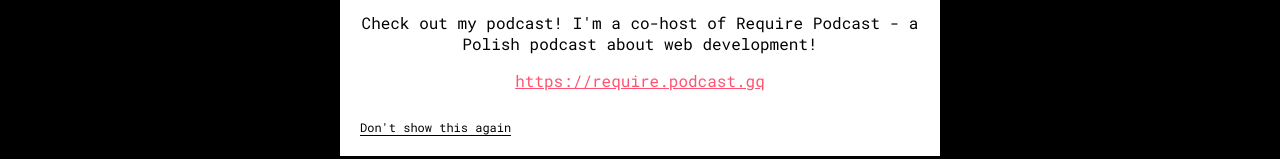
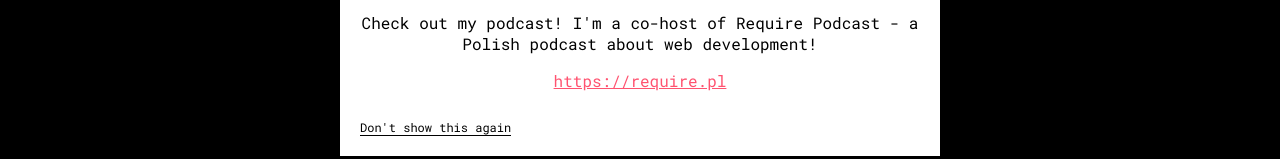
Before and after one commit to WebDevYCH/Website-Vue.js, a Vue app: page / in a window 1280 px wide. Shown: the part 347-506 px from the top of the page. Built offline with nearby package versions, Linux system fonts and the light colour scheme.

Commit message:
change podcast address

```diff
--- a/src/components/About/About.vue
+++ b/src/components/About/About.vue
@@ -24,7 +24,7 @@
       </p>
       <p>
         Also, I'm an author of a Polish JavaScript podcast -
-        <a href="https://require.podcast.gq">Require Podcast</a>. If you can understand this
+        <a href="https://require.pl">Require Podcast</a>. If you can understand this
         difficult language, check it out 🎙.
       </p>
       <p>
--- a/src/components/Podcast/Podcast.vue
+++ b/src/components/Podcast/Podcast.vue
@@ -10,8 +10,8 @@
           development!
         </p>
         <p>
-          <a href="https://require.podcast.gq" class="podcast-popup-link"
-            >https://require.podcast.gq</a
+          <a href="https://require.pl" class="podcast-popup-link"
+            >https://require.pl</a
           >
         </p>
       </div>
--- a/src/views/UsesPage.vue
+++ b/src/views/UsesPage.vue
@@ -57,7 +57,7 @@
     <ul>
       <li>
         Behringer C1U - My microphone for recording the
-        <a href="https://require.podcast.gq">Require Podcast</a>
+        <a href="https://require.pl">Require Podcast</a>
       </li>
       <li>Behrginger UM2 audio interface</li>
       <li>
```
Also changed, not shown: 1 other file (tests, documents, lock files or other folders).
